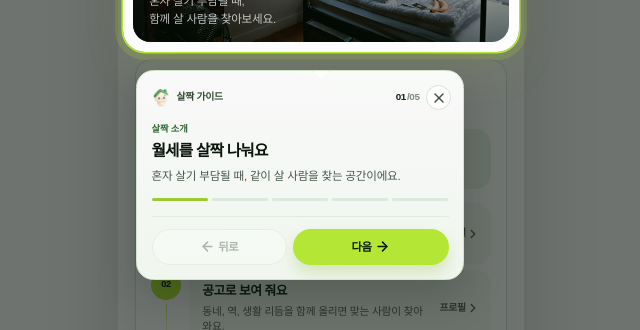
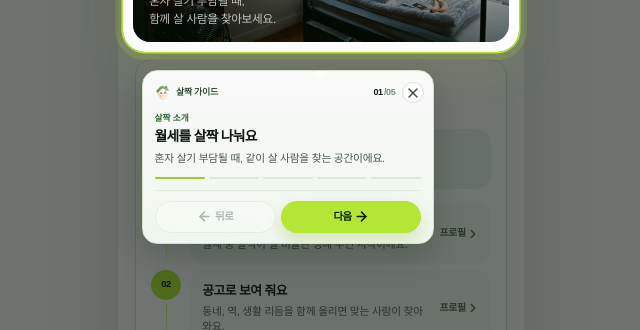
Before and after one commit to JinSub-SHIN/twin, a React (Vite) app: page / in a window 1280 px wide. Shown: the part 242-572 px from the top of the page, without its empty margins (319-959 px from the left). Built offline with nearby package versions, Linux system fonts and the light colour scheme; no server answers.

Commit message:
투어 스크롤x

```diff
--- a/src/pages/home/HomeTour.module.css
+++ b/src/pages/home/HomeTour.module.css
@@ -2,7 +2,7 @@
   position: fixed;
   inset: 0;
   z-index: 80;
-  pointer-events: none;
+  touch-action: none;
 }
 
 .hole {
@@ -26,16 +26,16 @@
 .cardAbove {
   position: absolute;
   z-index: 2;
-  padding: 0.95rem 1rem 0.95rem;
+  padding: 0.72rem 0.8rem 0.75rem;
   overflow: hidden;
   border: 1px solid oklch(0.9 0.04 135);
-  border-radius: 1.2rem;
+  border-radius: 1.05rem;
   background: linear-gradient(
     180deg,
     oklch(1 0 0 / 0.96),
     oklch(0.985 0.012 140 / 0.96)
   );
-  box-shadow: 0 18px 42px oklch(0.18 0.03 150 / 0.2);
+  box-shadow: 0 14px 32px oklch(0.18 0.03 150 / 0.2);
   backdrop-filter: blur(16px);
   pointer-events: auto;
   animation: card-in 0.28s cubic-bezier(0.22, 1, 0.36, 1) both;
@@ -70,23 +70,23 @@
 .brand {
   display: inline-flex;
   align-items: center;
-  gap: 0.38rem;
+  gap: 0.32rem;
   min-width: 0;
   flex: 1;
-  font-size: 0.68rem;
+  font-size: 0.62rem;
   font-weight: 750;
   letter-spacing: -0.03em;
   color: oklch(0.38 0.05 145);
 }
 
 .brand img {
-  width: 1.35rem;
-  height: 1.35rem;
+  width: 1.15rem;
+  height: 1.15rem;
   object-fit: contain;
 }
 
 .stepNo {
-  font-size: 0.68rem;
+  font-size: 0.62rem;
   font-weight: 800;
   letter-spacing: -0.04em;
   color: oklch(0.22 0.03 150);
@@ -103,9 +103,9 @@
   display: inline-flex;
   align-items: center;
   justify-content: center;
-  width: 1.75rem;
-  height: 1.75rem;
-  margin-right: -0.2rem;
+  width: 1.5rem;
+  height: 1.5rem;
+  margin-right: -0.15rem;
   border: 1px solid oklch(0.9 0.02 140);
   border-radius: 999px;
   background: oklch(1 0 0);
@@ -118,24 +118,24 @@
 }
 
 .kicker {
-  margin: 0.85rem 0 0;
-  font-size: 0.64rem;
+  margin: 0.62rem 0 0;
+  font-size: 0.6rem;
   font-weight: 750;
   letter-spacing: -0.01em;
   color: oklch(0.46 0.1 145);
 }
 
 .title {
-  margin: 0.18rem 0 0;
-  font-size: 1.08rem;
+  margin: 0.12rem 0 0;
+  font-size: 0.95rem;
   font-weight: 800;
   letter-spacing: -0.05em;
 }
 
 .desc {
-  margin: 0.32rem 0 0;
-  font-size: 0.8rem;
-  line-height: 1.5;
+  margin: 0.22rem 0 0;
+  font-size: 0.74rem;
+  line-height: 1.45;
   letter-spacing: -0.02em;
   color: oklch(0.44 0.03 150);
 }
@@ -143,8 +143,8 @@
 .progress {
   display: grid;
   grid-template-columns: repeat(5, 1fr);
-  gap: 0.28rem;
-  margin-top: 0.95rem;
+  gap: 0.24rem;
+  margin-top: 0.7rem;
 }
 
 .bar,
@@ -161,9 +161,9 @@
 .actions {
   display: grid;
   grid-template-columns: 1fr 1.15fr;
-  gap: 0.4rem;
-  margin-top: 1rem;
-  padding-top: 0.85rem;
+  gap: 0.35rem;
+  margin-top: 0.75rem;
+  padding-top: 0.65rem;
   border-top: 1px solid oklch(0.93 0.02 140);
 }
 
@@ -172,10 +172,10 @@
   display: inline-flex;
   align-items: center;
   justify-content: center;
-  gap: 0.22rem;
-  height: 2.5rem;
+  gap: 0.18rem;
+  height: 2.2rem;
   border-radius: 999px;
-  font-size: 0.78rem;
+  font-size: 0.72rem;
   font-weight: 800;
   letter-spacing: -0.04em;
   cursor: pointer;
--- a/src/pages/home/HomeTour.tsx
+++ b/src/pages/home/HomeTour.tsx
@@ -92,6 +92,46 @@ export function HomeTour() {
 
   useEffect(() => {
     if (!open) return;
+
+    const main = document.querySelector("main");
+    const html = document.documentElement;
+    const body = document.body;
+    const prev = {
+      main: main?.style.overflow ?? "",
+      html: html.style.overflow,
+      body: body.style.overflow,
+      overscroll: body.style.overscrollBehavior,
+    };
+
+    const lock = () => {
+      if (main) main.style.overflow = "hidden";
+      html.style.overflow = "hidden";
+      body.style.overflow = "hidden";
+      body.style.overscrollBehavior = "none";
+    };
+
+    const prevent = (event: Event) => {
+      const target = event.target as Node | null;
+      if (target && cardRef.current?.contains(target)) return;
+      event.preventDefault();
+    };
+
+    lock();
+    document.addEventListener("touchmove", prevent, { passive: false });
+    document.addEventListener("wheel", prevent, { passive: false });
+
+    return () => {
+      if (main) main.style.overflow = prev.main;
+      html.style.overflow = prev.html;
+      body.style.overflow = prev.body;
+      body.style.overscrollBehavior = prev.overscroll;
+      document.removeEventListener("touchmove", prevent);
+      document.removeEventListener("wheel", prevent);
+    };
+  }, [open]);
+
+  useEffect(() => {
+    if (!open) return;
     if (pathname !== step.route) {
       navigate(step.route);
     }
@@ -100,9 +140,12 @@ export function HomeTour() {
   useLayoutEffect(() => {
     if (!open || pathname !== step.route) return;
 
+    const main = document.querySelector("main");
     const target = document.querySelector<HTMLElement>(
       `[data-tour="${step.id}"]`,
     );
+
+    if (main) main.style.overflow = "auto";
     target?.scrollIntoView({ block: "center", inline: "nearest" });
 
     const update = () => {
@@ -111,14 +154,15 @@ export function HomeTour() {
     };
 
     update();
-    const delayed = window.setTimeout(update, 280);
+    const delayed = window.setTimeout(() => {
+      update();
+      if (main) main.style.overflow = "hidden";
+    }, 280);
     window.addEventListener("resize", update);
-    window.addEventListener("scroll", update, true);
 
     return () => {
       window.clearTimeout(delayed);
       window.removeEventListener("resize", update);
-      window.removeEventListener("scroll", update, true);
     };
   }, [open, pathname, step.id, step.route]);
 
@@ -147,8 +191,8 @@ export function HomeTour() {
 
   const shell = document.querySelector<HTMLElement>("[data-app-shell]");
   const shellRect = shell?.getBoundingClientRect();
-  const cardLeft = (shellRect?.left ?? 16) + 18;
-  const cardWidth = Math.min(328, (shellRect?.width ?? 360) - 36);
+  const cardLeft = (shellRect?.left ?? 16) + 24;
+  const cardWidth = Math.min(292, (shellRect?.width ?? 360) - 48);
   const caretLeft = Math.min(
     Math.max(28, hole.left + hole.width / 2 - cardLeft - 7),
     cardWidth - 36,
```
